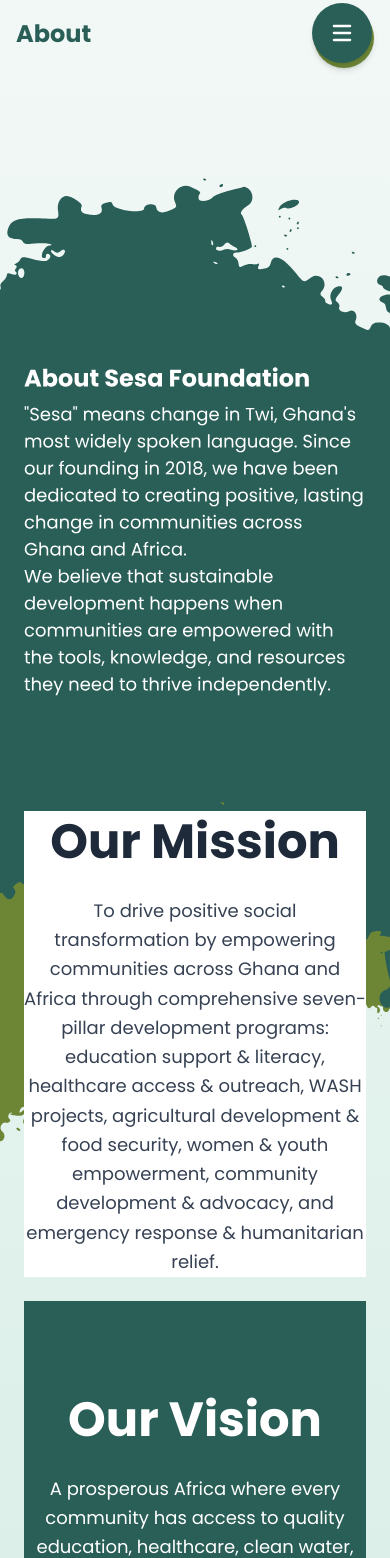
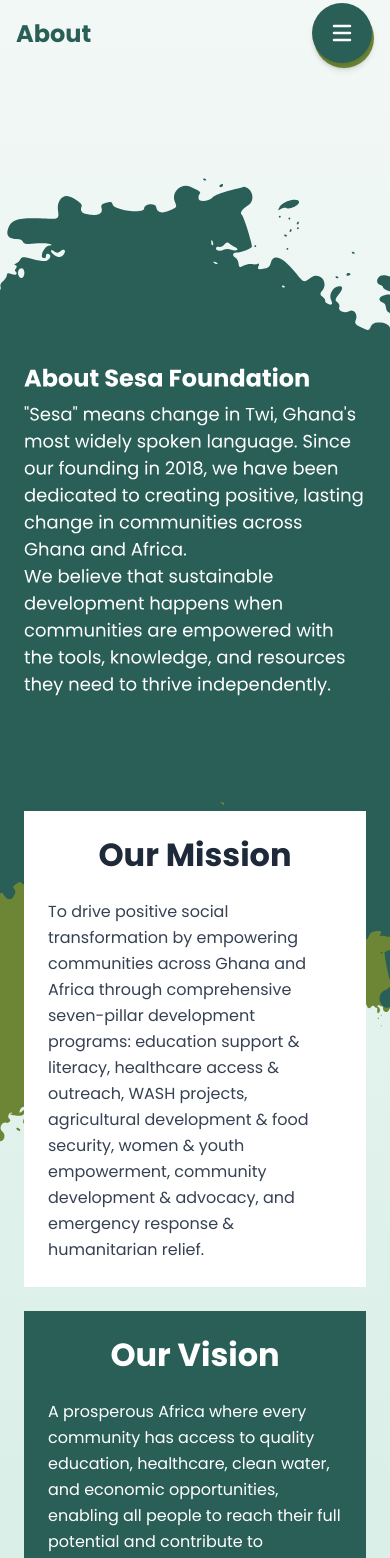
Before and after one commit to Milly1620/Dunia-foundation-frontend, a React (Vite) app: page /about in a window 390 px wide. Shown: the top 1558 px of the page. Built offline with nearby package versions, Linux system fonts and the light colour scheme.

Commit message:
feat: update MissionVisionCard and AboutPage layout for improved responsiveness

```diff
--- a/src/components/MissionVisionCard.tsx
+++ b/src/components/MissionVisionCard.tsx
@@ -18,15 +18,14 @@
   return (
     <div
       className={`
-        w-full  aspect-square h-[466px]
+        w-full h-full flex flex-col justify-center items-center p-6 md:p-1 lg:p-0 md:text-center
         ${isMission ? "bg-white" : "bg-primary"}
         ${className}
       `}
     >
-      <div className="h-full flex flex-col justify-center items-center">
         <h3
           className={`
-            text-[48px] poppins-bold mb-6 text-center leading-tight
+            md:text-[48px] text-[32px] poppins-bold mb-6 leading-tight
             ${isMission ? "text-gray-800" : "text-white"}
           `}
         >
@@ -35,13 +34,12 @@
         <p
           className={`
             max-w-[719px]
-            text-[18px] poppins-regular text-center leading-relaxed
+            md:text-[18px] poppins-regular leading-relaxed
             ${isMission ? "text-gray-700" : "text-white"}
           `}
         >
           {description}
         </p>
-      </div>
     </div>
   );
 };
--- a/src/pages/AboutPage.tsx
+++ b/src/pages/AboutPage.tsx
@@ -32,7 +32,7 @@
 
         <div className="relative md:pt-[61.11px] pb-[80px] md:pb-[120.89px] px-6 mt-[-437px] md:mt-0 z-10">
           <div className="max-w-[1760px] mx-auto">
-            <div className="grid grid-cols-1 lg:grid-cols-2 gap-6 lg:gap-8 justify-items-center">
+            <div className="grid grid-cols-1 lg:grid-cols-2 gap-6 lg:gap-8 justify-items-center md:h-[466px] h-full">
               <MissionVisionCard
                 variant="mission"
                 title="Our Mission"
```
